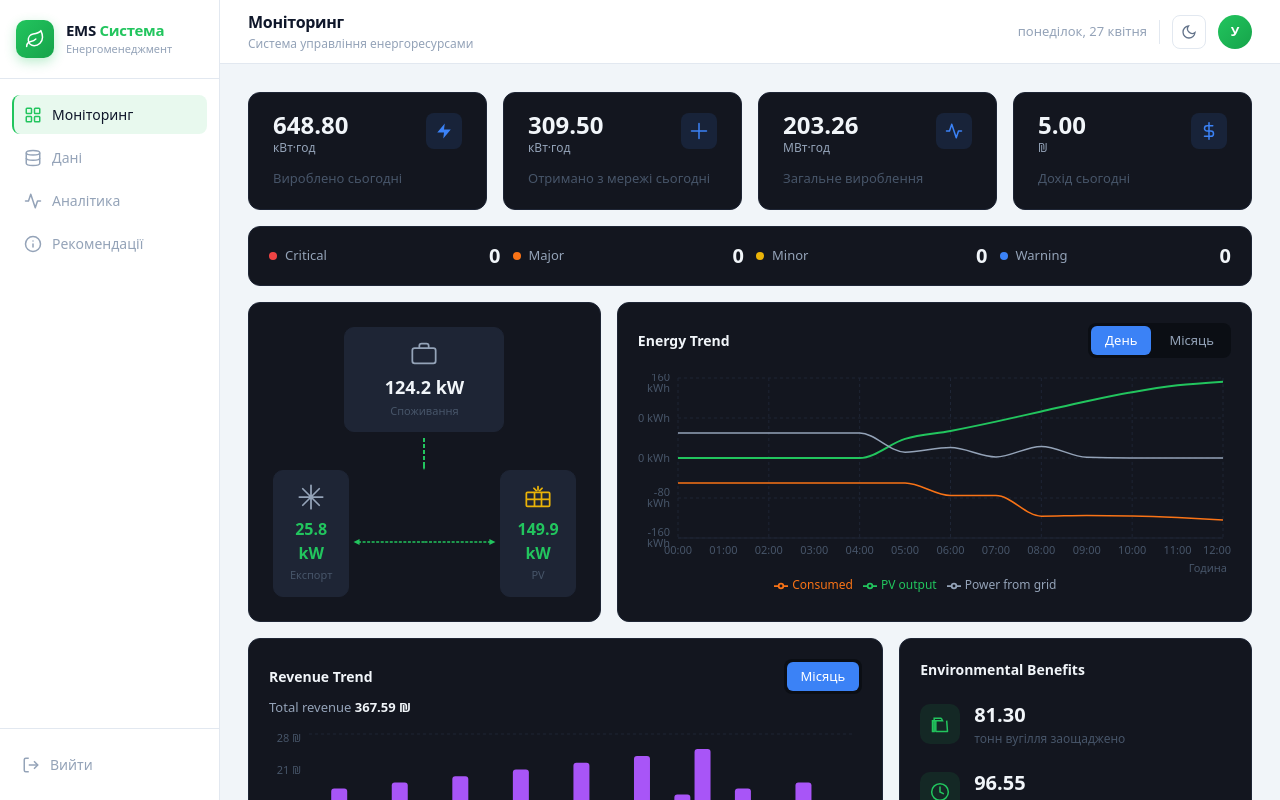
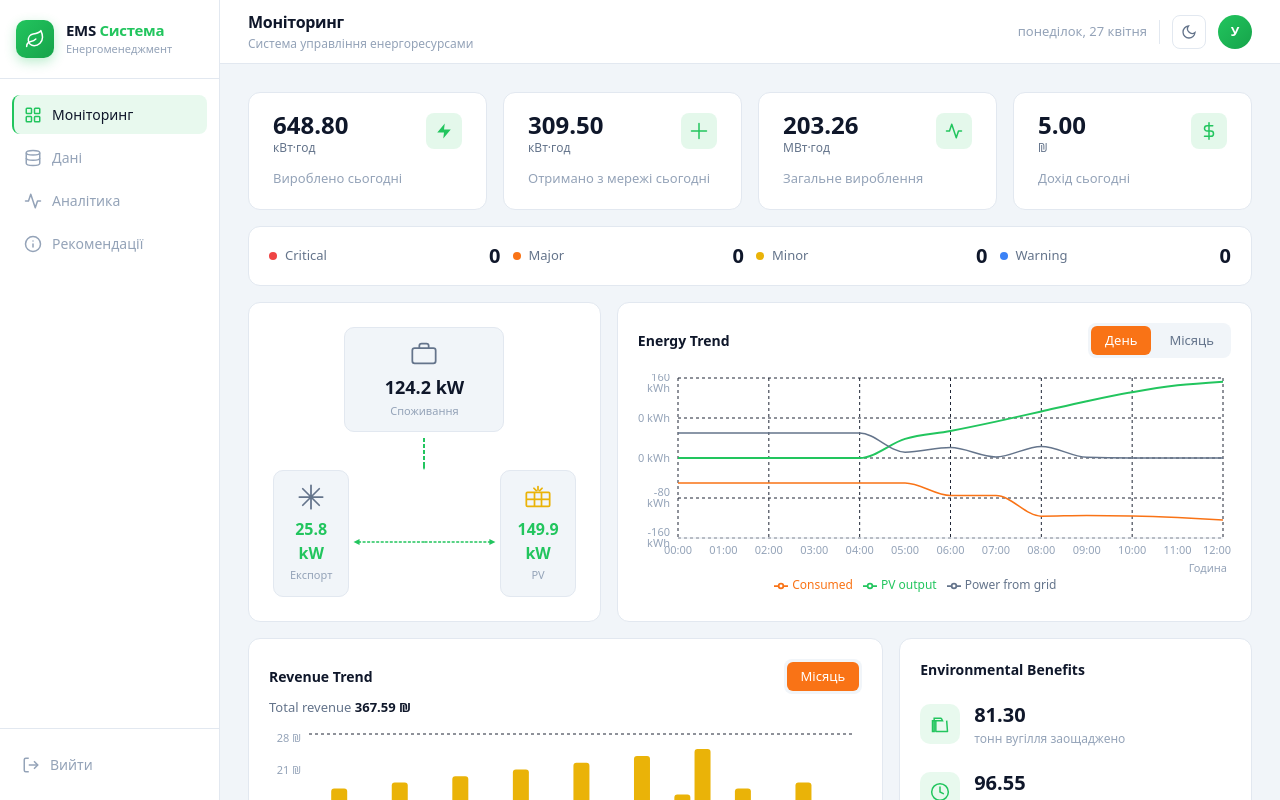
Before and after one commit to JuliaBarna/diploma, a Next.js app: page /dashboard in a window 1280 px wide. Both pictures are taken after a click on the button "Світла тема". Shown: the top 800 px of the page. Built offline with nearby package versions, Linux system fonts and the light colour scheme.

Commit message:
feat: update monitoring dashboard colors and chart styling

```diff
--- a/src/components/monitoring/MonitoringDashboard.tsx
+++ b/src/components/monitoring/MonitoringDashboard.tsx
@@ -9,14 +9,14 @@ import {
 import type { LiveStats } from "@/lib/inverter-mock"
 
 const C = {
-  bg: "#0b0e14",
-  card: "#13161f",
-  border: "#1e2535",
-  text: "#f1f5f9",
-  muted: "#94a3b8",
-  dim: "#475569",
-  blue: "#3b82f6",
-  green: "#22c55e",
+  bg:     "var(--c-bg)",
+  card:   "var(--c-card)",
+  border: "var(--c-border)",
+  text:   "var(--c-text)",
+  muted:  "var(--c-muted)",
+  dim:    "var(--c-dim)",
+  blue:   "#3b82f6",
+  green:  "#22c55e",
   orange: "#f97316",
   purple: "#a855f7",
   yellow: "#eab308",
@@ -47,7 +47,7 @@ function KpiCard({ label, value, unit, icon }: { label: string; value: string; u
         </div>
         <div style={{
           width: "36px", height: "36px", borderRadius: "8px",
-          background: "rgba(59,130,246,0.12)", display: "flex", alignItems: "center", justifyContent: "center",
+          background: "rgba(34,197,94,0.12)", display: "flex", alignItems: "center", justifyContent: "center",
         }}>{icon}</div>
       </div>
       <div style={{ fontSize: "13px", color: C.dim, marginTop: "12px" }}>{label}</div>
@@ -91,7 +91,7 @@ function PowerFlow({ pv, load, grid }: { pv: number; load: number; grid: number
     }}>
       <div style={{ display: "flex", flexDirection: "column", alignItems: "center", gap: "6px" }}>
         <div style={{
-          background: "#1e2535", border: `1px solid ${C.border}`, borderRadius: "10px",
+          background: "var(--c-bg)", border: `1px solid ${C.border}`, borderRadius: "10px",
           padding: "12px 20px", textAlign: "center", minWidth: "160px",
         }}>
           <svg width="28" height="28" viewBox="0 0 24 24" fill="none" style={{ margin: "0 auto 6px", display: "block" }}>
@@ -110,7 +110,7 @@ function PowerFlow({ pv, load, grid }: { pv: number; load: number; grid: number
       <div style={{ display: "flex", alignItems: "center", width: "100%" }}>
         <div style={{ flex: 1, display: "flex", justifyContent: "center" }}>
           <div style={{
-            background: "#1e2535", border: `1px solid ${C.border}`, borderRadius: "10px",
+            background: "var(--c-bg)", border: `1px solid ${C.border}`, borderRadius: "10px",
             padding: "12px 16px", textAlign: "center",
           }}>
             <svg width="28" height="28" viewBox="0 0 24 24" fill="none" style={{ margin: "0 auto 6px", display: "block" }}>
@@ -147,7 +147,7 @@ function PowerFlow({ pv, load, grid }: { pv: number; load: number; grid: number
 
         <div style={{ flex: 1, display: "flex", justifyContent: "center" }}>
           <div style={{
-            background: "#1e2535", border: `1px solid ${C.border}`, borderRadius: "10px",
+            background: "var(--c-bg)", border: `1px solid ${C.border}`, borderRadius: "10px",
             padding: "12px 16px", textAlign: "center",
           }}>
             <svg width="28" height="28" viewBox="0 0 24 24" fill="none" style={{ margin: "0 auto 6px", display: "block" }}>
@@ -172,7 +172,7 @@ function TabBtn({ active, onClick, children }: { active: boolean; onClick: () =>
     <button onClick={onClick} style={{
       padding: "5px 14px", fontSize: "13px", fontWeight: 500, cursor: "pointer",
       borderRadius: "6px", border: "none",
-      background: active ? C.blue : "transparent",
+      background: active ? C.orange : "transparent",
       color: active ? "#fff" : C.muted,
       transition: "all 0.15s",
     }}>{children}</button>
@@ -180,7 +180,7 @@ function TabBtn({ active, onClick, children }: { active: boolean; onClick: () =>
 }
 
 const tooltipStyle = {
-  contentStyle: { background: "#1e2535", border: `1px solid ${C.border}`, borderRadius: "8px", fontSize: "12px" },
+  contentStyle: { background: "var(--c-bg)", border: `1px solid ${C.border}`, borderRadius: "8px", fontSize: "12px" },
   labelStyle: { color: C.muted },
   itemStyle: { color: C.text },
 }
@@ -224,21 +224,21 @@ export function MonitoringDashboard() {
       <div style={{ display: "flex", gap: "16px", flexWrap: "wrap" }}>
         <KpiCard label="Вироблено сьогодні" value={stats.yieldToday.toFixed(2)} unit="кВт·год" icon={
           <svg width="18" height="18" viewBox="0 0 24 24" fill="none">
-            <polygon points="13 2 3 14 12 14 11 22 21 10 12 10 13 2" fill={C.blue} />
+            <polygon points="13 2 3 14 12 14 11 22 21 10 12 10 13 2" fill={C.green} />
           </svg>
         } />
         <KpiCard label="Отримано з мережі сьогодні" value={stats.supplyFromGrid.toFixed(2)} unit="кВт·год" icon={
-          <svg width="18" height="18" viewBox="0 0 24 24" fill="none" stroke={C.blue} strokeWidth="2">
+          <svg width="18" height="18" viewBox="0 0 24 24" fill="none" stroke={C.green} strokeWidth="2">
             <path d="M12 2v20M2 12h20" strokeLinecap="round" />
           </svg>
         } />
         <KpiCard label="Загальне вироблення" value={stats.totalYield.toFixed(2)} unit="МВт·год" icon={
-          <svg width="18" height="18" viewBox="0 0 24 24" fill="none" stroke={C.blue} strokeWidth="2">
+          <svg width="18" height="18" viewBox="0 0 24 24" fill="none" stroke={C.green} strokeWidth="2">
             <polyline points="22 12 18 12 15 21 9 3 6 12 2 12" strokeLinecap="round" strokeLinejoin="round" />
           </svg>
         } />
         <KpiCard label="Дохід сьогодні" value={stats.revenueToday.toFixed(2)} unit="₪" icon={
-          <svg width="18" height="18" viewBox="0 0 24 24" fill="none" stroke={C.blue} strokeWidth="2">
+          <svg width="18" height="18" viewBox="0 0 24 24" fill="none" stroke={C.green} strokeWidth="2">
             <line x1="12" y1="1" x2="12" y2="23" strokeLinecap="round" />
             <path d="M17 5H9.5a3.5 3.5 0 0 0 0 7h5a3.5 3.5 0 0 1 0 7H6" strokeLinecap="round" />
           </svg>
@@ -259,7 +259,7 @@ export function MonitoringDashboard() {
         <div style={{ background: C.card, border: `1px solid ${C.border}`, borderRadius: "12px", padding: "20px" }}>
           <div style={{ display: "flex", justifyContent: "space-between", alignItems: "center", marginBottom: "16px", flexWrap: "wrap", gap: "8px" }}>
             <span style={{ fontSize: "14px", fontWeight: 600, color: C.text }}>Energy Trend</span>
-            <div style={{ display: "flex", gap: "4px", background: "#0b0e14", borderRadius: "8px", padding: "3px" }}>
+            <div style={{ display: "flex", gap: "4px", background: "var(--c-bg)", borderRadius: "8px", padding: "3px" }}>
               <TabBtn active={energyTab === "day"} onClick={() => setEnergyTab("day")}>День</TabBtn>
               <TabBtn active={energyTab === "month"} onClick={() => setEnergyTab("month")}>Місяць</TabBtn>
             </div>
@@ -288,7 +288,7 @@ export function MonitoringDashboard() {
         <div style={{ background: C.card, border: `1px solid ${C.border}`, borderRadius: "12px", padding: "20px" }}>
           <div style={{ display: "flex", justifyContent: "space-between", alignItems: "center", marginBottom: "4px" }}>
             <span style={{ fontSize: "14px", fontWeight: 600, color: C.text }}>Revenue Trend</span>
-            <div style={{ background: "#0b0e14", borderRadius: "8px", padding: "3px" }}>
+            <div style={{ background: "var(--c-bg)", borderRadius: "8px", padding: "3px" }}>
               <TabBtn active onClick={() => {}}>Місяць</TabBtn>
             </div>
           </div>
@@ -303,7 +303,7 @@ export function MonitoringDashboard() {
               <XAxis dataKey="day" tick={{ fill: C.dim, fontSize: 11 }} tickLine={false} axisLine={{ stroke: C.border }} />
               <YAxis tick={{ fill: C.dim, fontSize: 11 }} tickLine={false} axisLine={false} unit=" ₪" />
               <Tooltip {...tooltipStyle} formatter={(v) => [`${Number(v).toFixed(2)} ₪`]} />
-              <Bar dataKey="revenue" name="Revenue" fill={C.purple} radius={[3, 3, 0, 0]} />
+              <Bar dataKey="revenue" name="Revenue" fill={C.yellow} radius={[3, 3, 0, 0]} />
             </BarChart>
           </ResponsiveContainer>
         </div>
```
